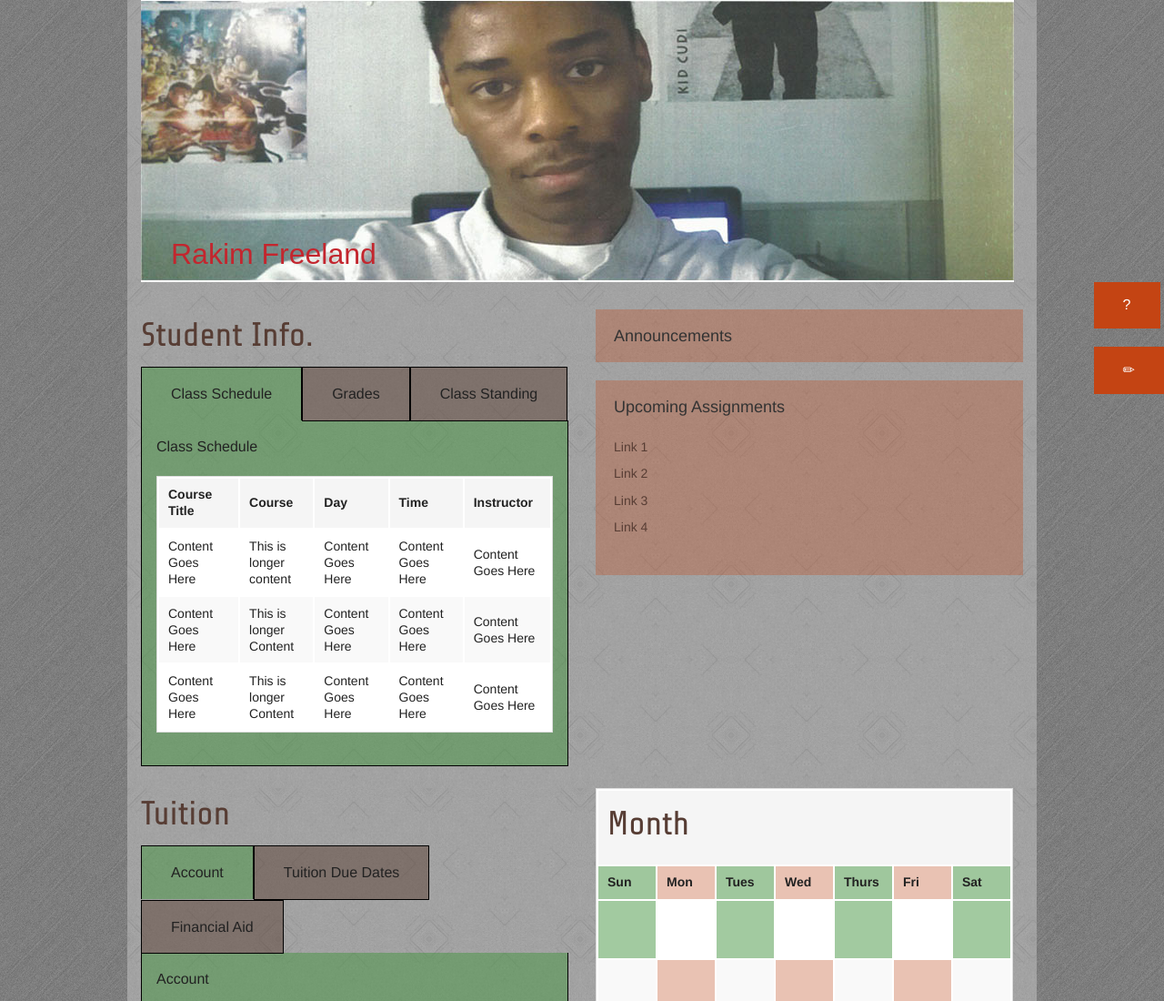
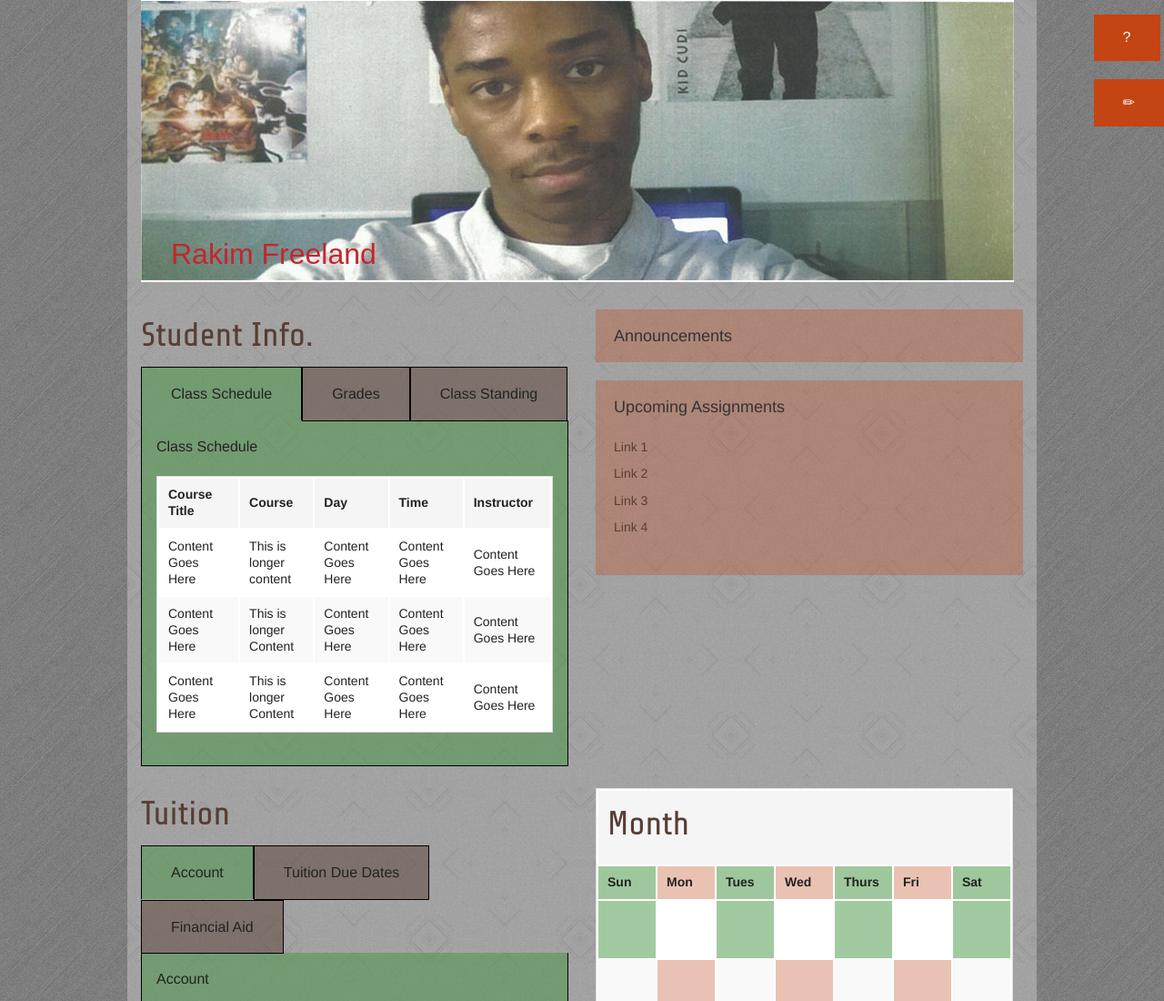
Before and after one commit to tweyrauch/p3-myewu-portal, a plain HTML site: page index.html in a window 1280 px wide. Shown: the top 1100 px of the page at 91% size. Drawn offline with Linux system fonts and the light colour scheme; a web font is replaced by a local one.

Commit message:
Version 8
*positioned the buttons as fixed

```diff
--- a/css/styles.css
+++ b/css/styles.css
@@ -12,7 +12,9 @@ section:first-of-type{
 }
 
 .main-nav{
-	float: right;
+	position: fixed;
+	top: 2%;
+	right: 0;
 	list-style: none;
 }
 
```
